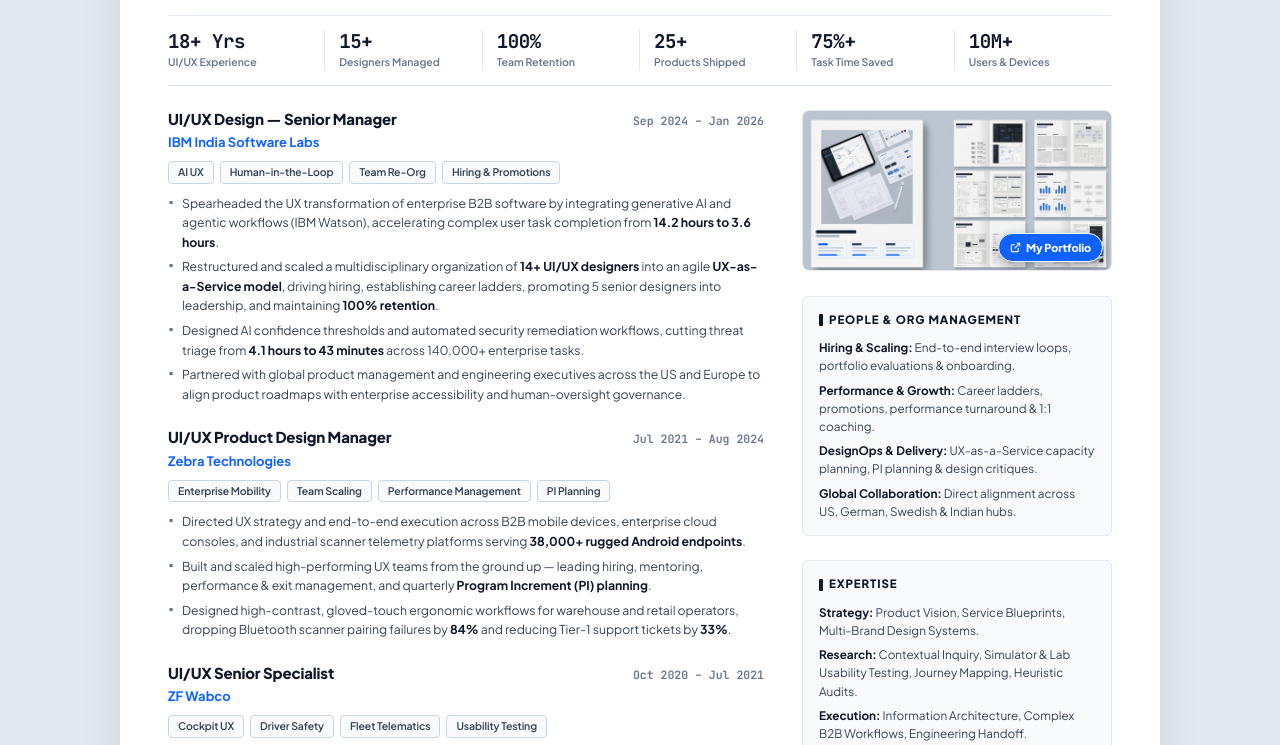
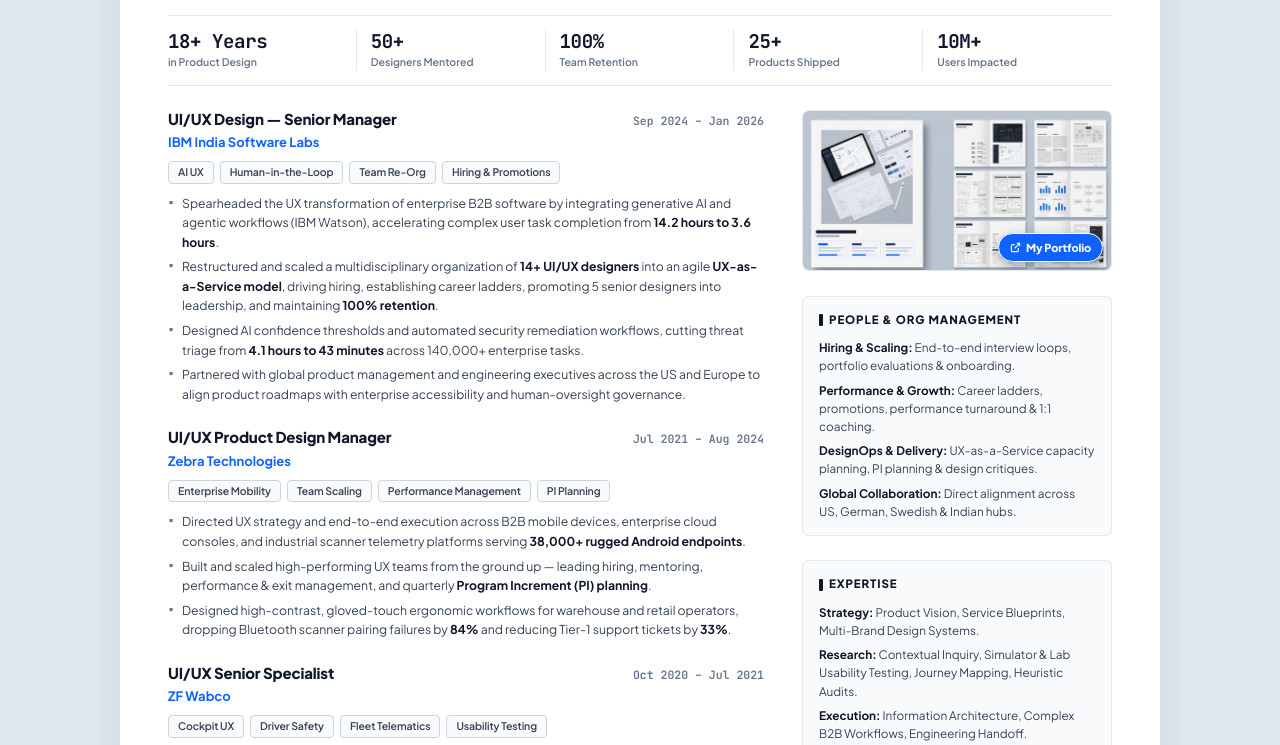
Before and after one commit to vrbberaj/resume-code, a website: page resume-swiss.html in a window 1280 px wide. Shown: the part 239-984 px from the top of the page. Drawn offline with Linux system fonts and the light colour scheme.

Commit message:
Update Swiss resume top metrics band to 5 core career metrics

```diff
--- a/resume-swiss.html
+++ b/resume-swiss.html
@@ -357,10 +357,10 @@
       color: var(--swiss-border-strong);
     }
 
-    /* Macro Career Summary Band (6 High-Impact Career Totals) */
+    /* Macro Career Summary Band (5 High-Impact Career Totals) */
     .metrics-ticker-grid {
       display: grid;
-      grid-template-columns: repeat(6, 1fr);
+      grid-template-columns: repeat(5, 1fr);
       gap: 0;
       padding: 14px 0;
       border-bottom: 1px solid var(--swiss-border);
@@ -839,15 +839,15 @@
         </div>
       </section>
 
-      <!-- Macro Career Summary Band (6 High-Impact Executive Metrics) -->
+      <!-- Macro Career Summary Band (5 High-Impact Executive Metrics) -->
       <section class="metrics-ticker-grid">
         <div class="metric-box">
-          <div class="metric-number">18+ Yrs</div>
-          <div class="metric-desc">UI/UX Experience</div>
+          <div class="metric-number">18+ Years</div>
+          <div class="metric-desc">in Product Design</div>
         </div>
         <div class="metric-box">
-          <div class="metric-number">15+</div>
-          <div class="metric-desc">Designers Managed</div>
+          <div class="metric-number">50+</div>
+          <div class="metric-desc">Designers Mentored</div>
         </div>
         <div class="metric-box">
           <div class="metric-number">100%</div>
@@ -858,12 +858,8 @@
           <div class="metric-desc">Products Shipped</div>
         </div>
         <div class="metric-box">
-          <div class="metric-number">75%+</div>
-          <div class="metric-desc">Task Time Saved</div>
-        </div>
-        <div class="metric-box">
           <div class="metric-number">10M+</div>
-          <div class="metric-desc">Users &amp; Devices</div>
+          <div class="metric-desc">Users Impacted</div>
         </div>
       </section>
 
```
Also changed, not shown: 1 other file.
